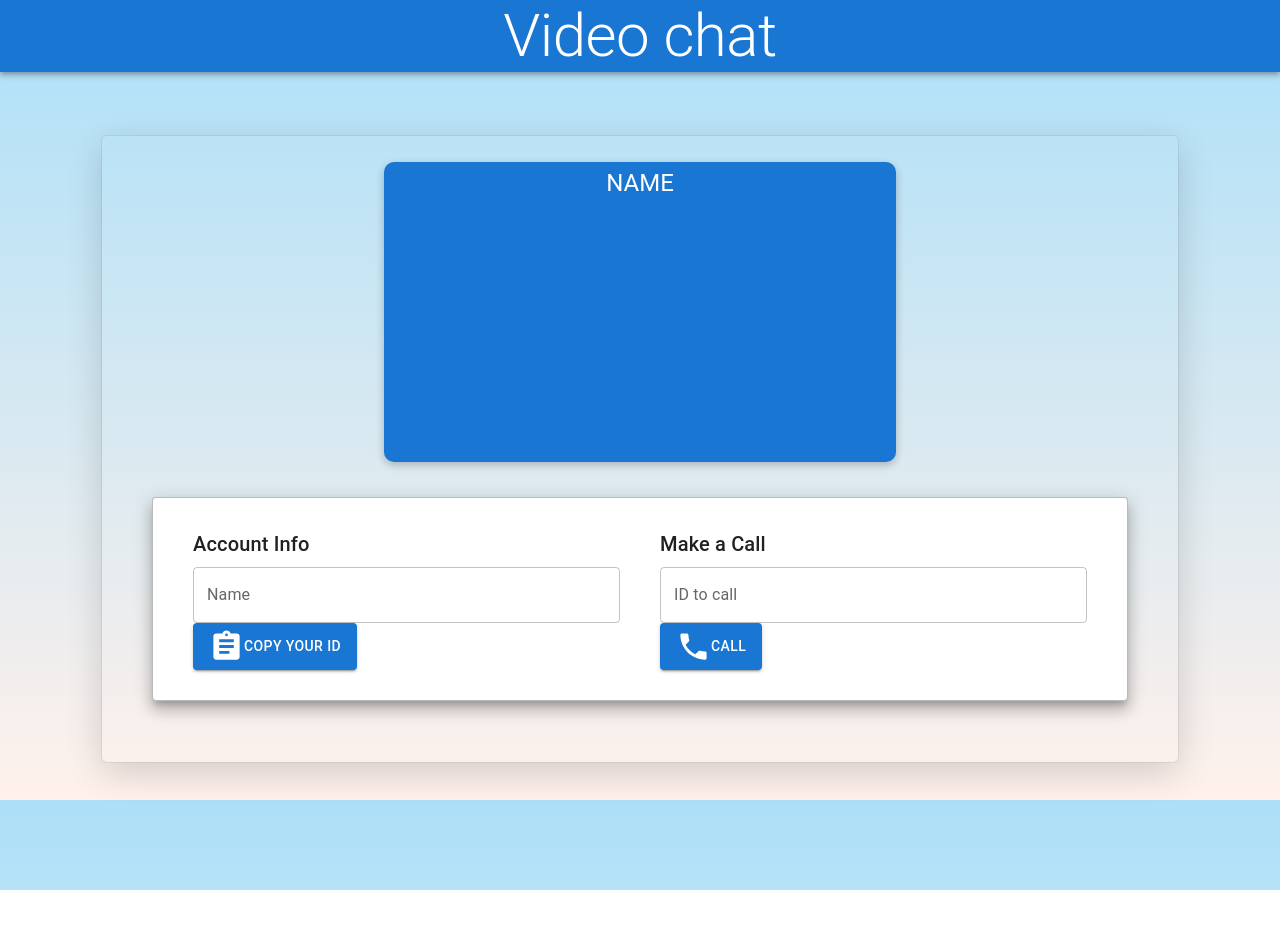
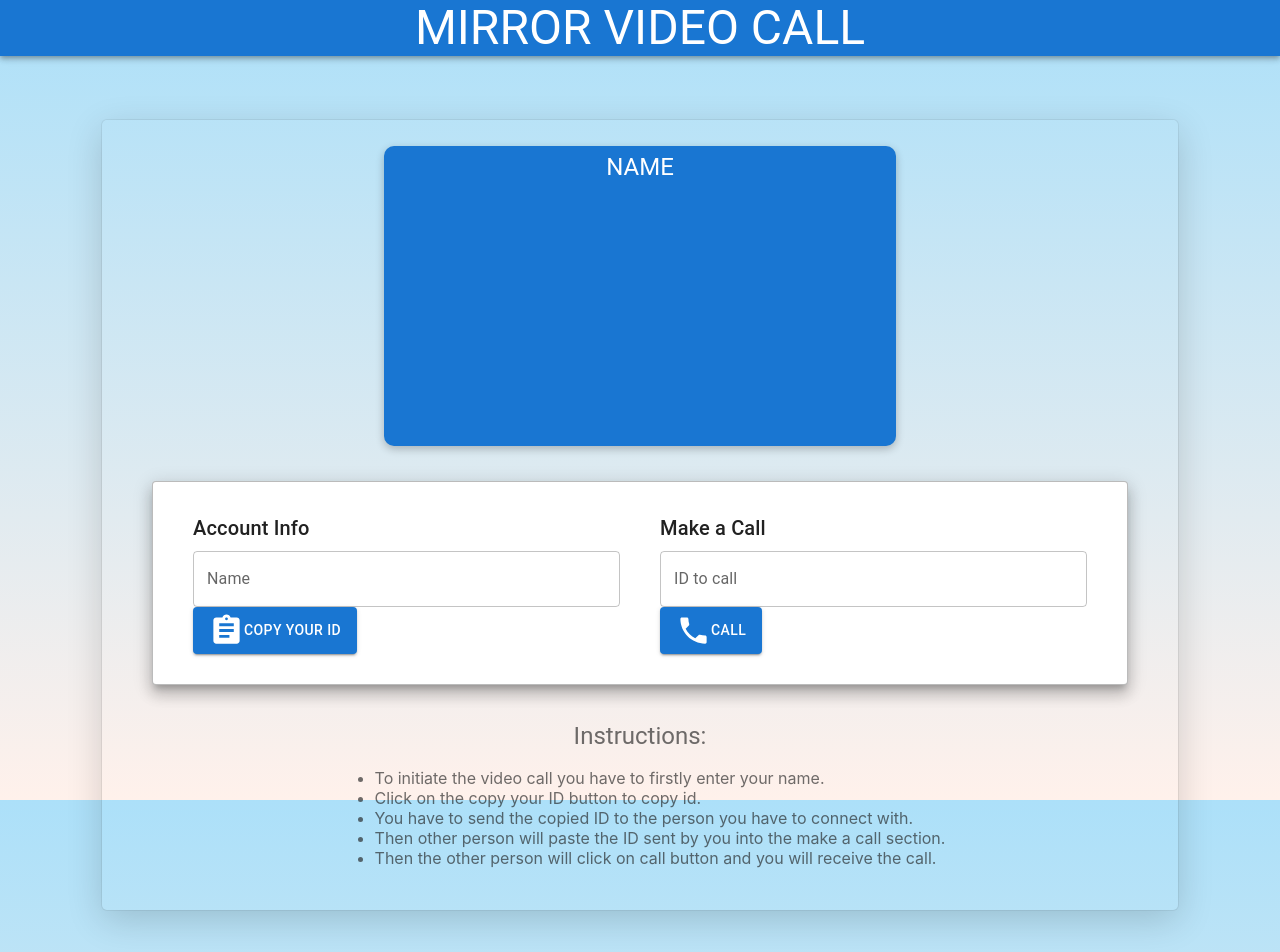
Before and after one commit to unnati1004/video-call-app, a React (Create React App) app in the folder video_app_frontend/: page / in a window 1280 px wide. Shown: the top 952 px of the page. Before the commit the page ends 890 px from the top, so only its background shows below. Built offline with nearby package versions, Linux system fonts and the light colour scheme; no server answers.

Commit message:
css done

```diff
--- a/video_app_frontend/src/App.css
+++ b/video_app_frontend/src/App.css
@@ -60,3 +60,10 @@ body {
   .my_video{
     width: 100%;
   }
+
+
+  .instructions>li{
+
+    color:#1c1c1ca2;
+
+  }
--- a/video_app_frontend/src/App.jsx
+++ b/video_app_frontend/src/App.jsx
@@ -1,23 +1,16 @@
-import './App.css';
-import { AppBar, Typography } from '@mui/material'
-import Videoplayer from './components/Videoplayer';
-import Options from './components/Options';
-import Notifications from './components/Notifications';
+import "./App.css";
+import { AppBar, Typography } from "@mui/material";
+import Videoplayer from "./components/Videoplayer";
+import Options from "./components/Options";
+import Notifications from "./components/Notifications";
 
-
-
-
-
+import { Instructions } from "./components/Instructions";
 
 const App = () => {
-
-
-  return (<div>
-
-    <AppBar className="appBar" position='static'>
-      <Typography variant='h2'>
-        Video chat
-      </Typography>
+  return (
+    <div>
+      <AppBar className="appBar" position="static">
+        <Typography variant="h3">MIRROR VIDEO CALL</Typography>
       </AppBar>
 
       <div className="wrapper">
@@ -25,10 +18,14 @@ const App = () => {
         <Options>
           <Notifications />
         </Options>
+        <Typography variant="h5" color="#1c1c1ca2">
+          Instructions:{" "}
+        </Typography>
+
+        <Instructions/>
       </div>
-
     </div>
   );
-}
+};
 
 export default App;
--- /dev/null
+++ b/video_app_frontend/src/components/Instructions.jsx
@@ -0,0 +1,26 @@
+import React from 'react'
+
+import { Typography } from '@mui/material';
+
+export const Instructions = () => {
+  return (
+    <div  >
+      <ul className="instructions" >
+        <li>To initiate the video call you have to firstly enter your name.</li>
+
+        <li> Click on the copy your ID button to copy id.</li>
+        <li>
+          You have to send the copied ID to the person you have to connect with.
+        </li>
+        <li>
+          Then other person will paste the ID sent by you into the make a call
+          section.
+        </li>
+        <li>
+          Then the other person will click on call button and you will receive
+          the call.
+        </li>
+      </ul>
+    </div>
+  );
+}
--- a/video_app_frontend/src/components/Notifications.jsx
+++ b/video_app_frontend/src/components/Notifications.jsx
@@ -19,7 +19,8 @@ const Notifications = () => {
             justifyContent: "center",
           }}
         >
-          <h1> {call.name ? call.name : "Somone"} is calling</h1>
+
+          <h1> {call.name ? call.name : "Someone"} is calling</h1>
 
           <Button variant="contained" onClick={answercall}>
             Answer
--- a/video_app_frontend/src/components/Videoplayer.jsx
+++ b/video_app_frontend/src/components/Videoplayer.jsx
@@ -7,11 +7,9 @@ const Videoplayer = () => {
   const { name, callAccepted,myVideo, userVideo, callEnded, stream, call } =useContext(SocketContext);
 
   return (
-    <Grid container
-     className="container_grid"
-    >
-
-      {stream && (
+    <>
+      <Grid container className="container_grid">
+        {stream && (
           <Grid items xs={12} md={6}>
             <Typography variant="h5" gutterBottom>
               {name || "name"}
@@ -24,10 +22,9 @@ const Videoplayer = () => {
               className="my_video"
             />
           </Grid>
-      )}
+        )}
 
-
-      {callAccepted && !callEnded && (
+        {callAccepted && !callEnded && (
           <Grid items xs={12} md={6}>
             <Typography variant="h5" gutterBottom>
               {call.name || "name"}
@@ -40,12 +37,11 @@ const Videoplayer = () => {
               className="my_video"
             />
           </Grid>
-      )}
+        )}
+      </Grid>
 
 
-
-
-    </Grid>
+    </>
   );
 };
 
```
Lines whose indentation alone changed are shown as unchanged.
